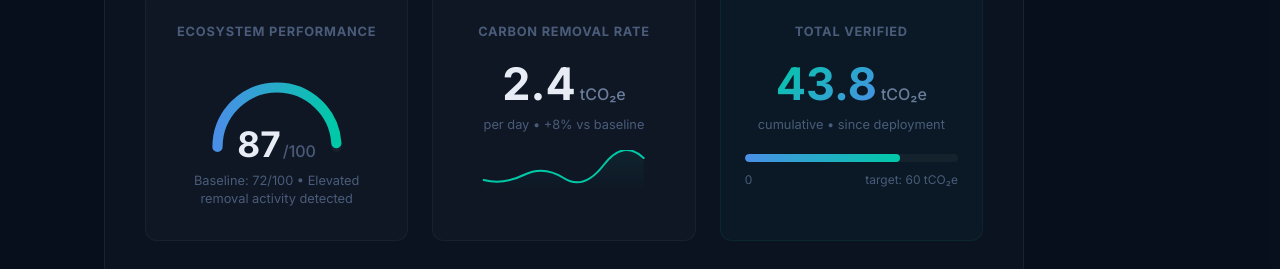
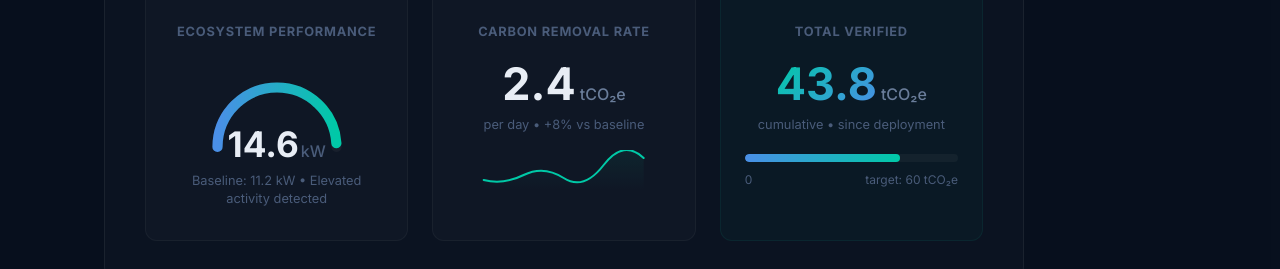
Before and after one commit to arobadora/enthalpic, a website: page index.html in a window 1280 px wide. Shown: the part 4600-4869 px from the top of the page. Drawn offline with Linux system fonts and the light colour scheme.

Commit message:
Revert gauge to kW units with Ecosystem Performance label

```diff
--- a/index.html
+++ b/index.html
@@ -224,11 +224,11 @@
                   stroke-dasharray="307" stroke-dashoffset="92" />
               </svg>
               <div class="gauge-center">
-                <span class="gauge-value">87</span>
-                <span class="gauge-unit">/100</span>
+                <span class="gauge-value">14.6</span>
+                <span class="gauge-unit">kW</span>
               </div>
             </div>
-            <div class="monitor-sub">Baseline: 72/100 &bull; Elevated removal activity detected</div>
+            <div class="monitor-sub">Baseline: 11.2 kW &bull; Elevated activity detected</div>
           </div>
           <div class="monitor-card">
             <div class="monitor-card-label">Carbon removal rate</div>
```
